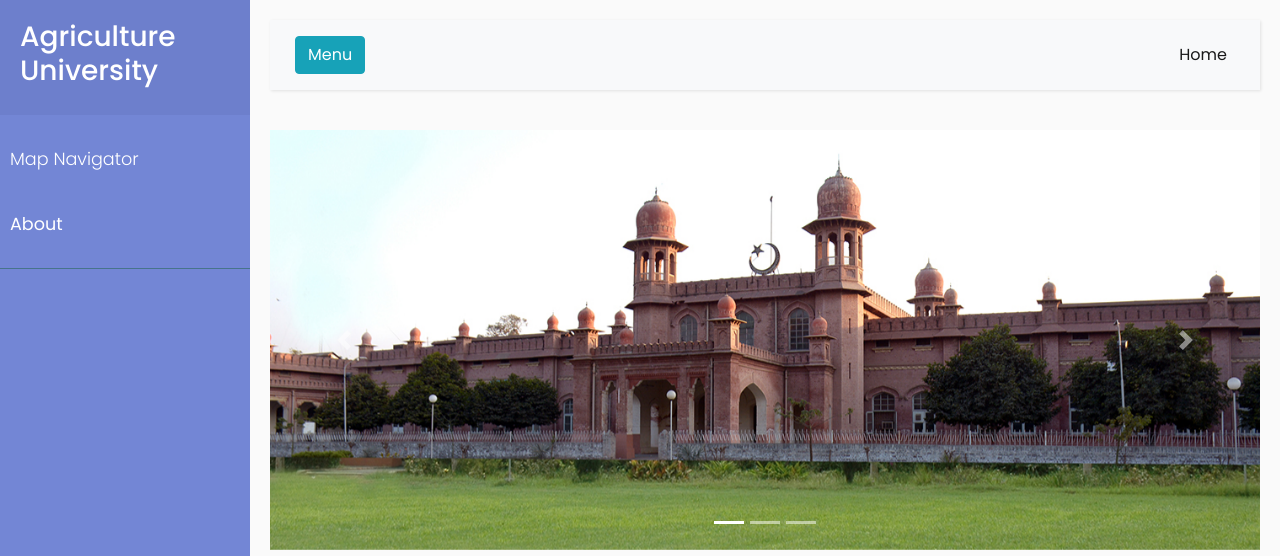
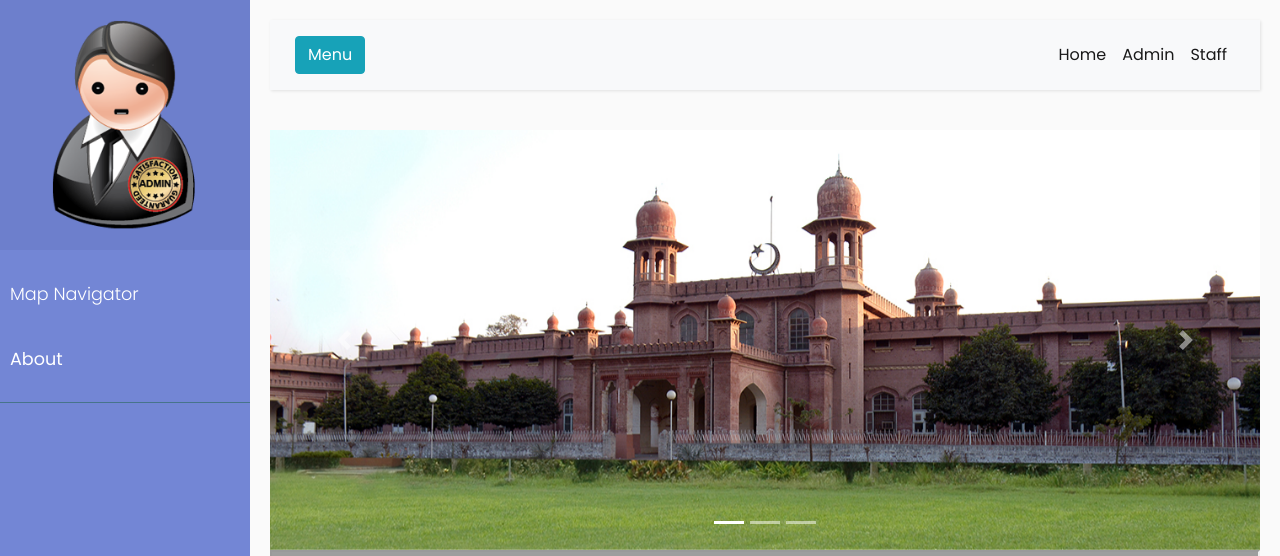
Before and after one commit to ZeroCoolHacker/agrimaps, a Django app: page / in a window 1280 px wide. Shown: the top 556 px of the page. Run offline with Django 3.2, Linux system fonts and the light colour scheme; data that the repository does not hold is empty; some libraries are stand-ins or nearby versions; grey boxes are pictures that could not be loaded.

Commit message:
add admin and staff links add admin icon

```diff
--- a/agri/templates/agri/base.html
+++ b/agri/templates/agri/base.html
@@ -1,3 +1,4 @@
+{% load static %}
 <!DOCTYPE html>
 <html lang="en">
 <head>
@@ -186,7 +187,8 @@ a.article:hover {
                 <!-- Sidebar  -->
                 <nav id="sidebar">
                     <div class="sidebar-header">
-                        <h3>Agriculture University</h3>
+                        <!-- <h3>Agriculture University</h3> -->
+                        <a href="/admin"><img src="{% static 'img/admin.png' %}" class="mx-auto d-block rounded img-fluid"></a>
                     </div>
 
                     <ul class="list-unstyled components">
--- a/agri/templates/agri/testhome.html
+++ b/agri/templates/agri/testhome.html
@@ -22,6 +22,12 @@
                             <ul class="nav navbar-nav ml-auto">
                                 <li class="nav-item active">
                                     <a class="nav-link" href="#">Home</a>
+                                </li>
+                                <li class="nav-item active">
+                                  <a class="nav-link" href="/admin">Admin</a>
+                                </li>
+                                <li class="nav-item active">
+                                  <a class="nav-link" href="/staff">Staff</a>
                                 </li>
                             </ul>
                         </div>
@@ -58,8 +64,7 @@
                         </a>
 
                       </div>
-
-        <!-- <h1>Name:</h1>
+                      <iframe src="https://www.google.com/maps/d/u/0/embed?mid=1OY1IkelpgnRoc9CxRpg1-8PEp2l8CWAH" width="100%" height="480"></iframe>        <!-- <h1>Name:</h1>
         <p>Lorem ipsum dolor sit amet, consectetur adipisicing elit, sed do eiusmod tempor incididunt ut labore et dolore magna aliqua. Ut enim ad minim veniam, quis nostrud exercitation ullamco laboris nisi ut aliquip ex ea commodo consequat. Duis aute irure dolor in reprehenderit in voluptate velit esse cillum dolore eu fugiat nulla pariatur. Excepteur sint occaecat cupidatat non proident, sunt in culpa qui officia deserunt mollit anim id est laborum.</p>
         <p>Lorem ipsum dolor sit amet, consectetur adipisicing elit, sed do eiusmod tempor incididunt ut labore et dolore magna aliqua. Ut enim ad minim veniam, quis nostrud exercitation ullamco laboris nisi ut aliquip ex ea commodo consequat. Duis aute irure dolor in reprehenderit in voluptate velit esse cillum dolore eu fugiat nulla pariatur. Excepteur sint occaecat cupidatat non proident, sunt in culpa qui officia deserunt mollit anim id est laborum.</p>
 
--- a/agri_maps/urls.py
+++ b/agri_maps/urls.py
@@ -24,6 +24,6 @@ urlpatterns = [
     path('admin/', admin.site.urls),
     path('', home, name='home'),
     path('department/<int:pk>', department, name='department'),
-    path('info', info, name='info')
+    path('staff', info, name='staff')
 ]+ static(settings.STATIC_URL, document_root=settings.STATIC_ROOT)
 urlpatterns += static(settings.MEDIA_URL, document_root=settings.MEDIA_ROOT)
```
Also changed, not shown: static/img/admin.png (added).
